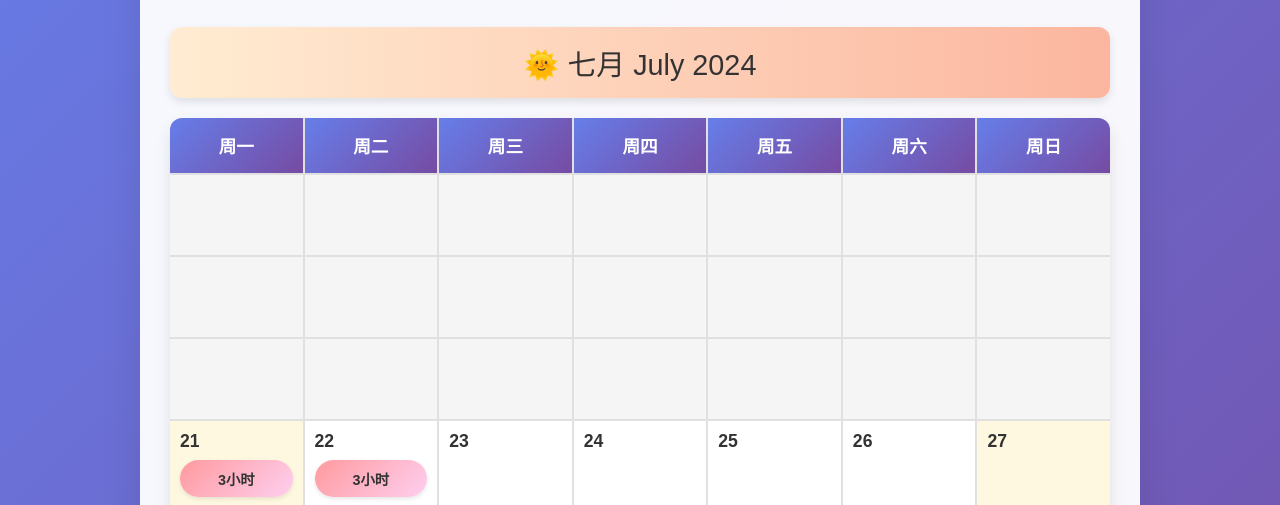
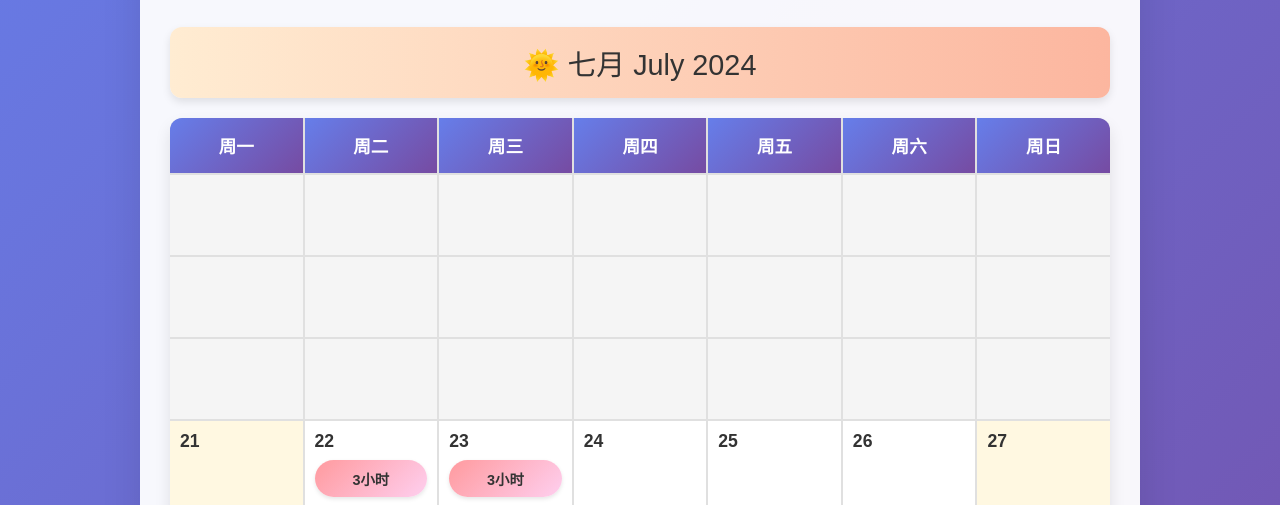
Before and after one commit to yanglei-985/erwa, a plain HTML site: page index.html in a window 1280 px wide. Shown: the part 295-800 px from the top of the page. Drawn offline with Linux system fonts and the light colour scheme.

Commit message:
Update index.html

```diff
--- a/index.html
+++ b/index.html
@@ -402,9 +402,9 @@
                     <div class="day empty-day"><div class="day-number"></div></div>
 
                     <!-- 7月21日开始 -->
-                    <div class="day weekend" data-hours="3"><div class="day-number">21</div></div>
+                    <div class="day weekend" data-hours="0"><div class="day-number">21</div></div>
                     <div class="day" data-hours="3"><div class="day-number">22</div></div>
-                    <div class="day" data-hours="0"><div class="day-number">23</div></div>
+                    <div class="day" data-hours="3"><div class="day-number">23</div></div>
                     <div class="day" data-hours="0"><div class="day-number">24</div></div>
                     <div class="day" data-hours="0"><div class="day-number">25</div></div>
                     <div class="day" data-hours="0"><div class="day-number">26</div></div>
```
